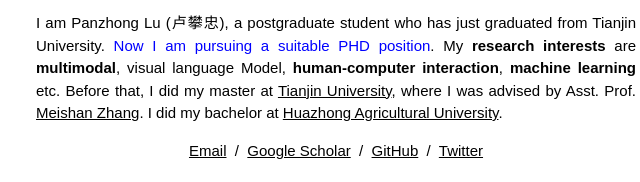
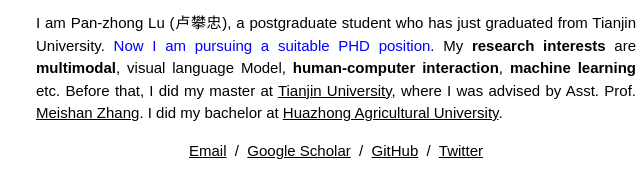
Before and after one commit to nlpz127/HomePage, a plain HTML site: page index.html in a window 1280 px wide. Shown: the part 419-601 px from the top of the page, 379-1019 px from the left. Drawn offline with Linux system fonts and the light colour scheme; a script that the page names is missing.

Commit message:
pan-zhong

```diff
--- a/index.html
+++ b/index.html
@@ -66,7 +66,7 @@
   <h1>Panzhong Lu</h1>
 
   <p class="w3-justify" style="width:100%;border:0px;border-spacing:0px;border-collapse:separate;margin-right:auto;margin-left:auto;max-width:600px">
-    I am Panzhong Lu (卢攀忠), a postgraduate student who has just graduated from Tianjin University. <font color="#0000FF">Now I am pursuing a suitable PHD position</font>. My <b>research interests</b> are <b>multimodal</b>, visual language Model, <b>human-computer interaction</b>, <b>machine learning</b> etc. Before that, I did my master at <a href="https://www.pku.edu.cn/">Tianjin University</a>, where I was advised by Asst. Prof. <a href="https://scholar.google.com/citations?user=k-chMpIAAAAJ&hl=en">Meishan Zhang</a></a>. I did my bachelor at <a href="http://www.hzau.edu.cn/en/HOME.htm">Huazhong Agricultural University</a>.
+    I am Pan-zhong Lu (卢攀忠), a postgraduate student who has just graduated from Tianjin University. <font color="#0000FF">Now I am pursuing a suitable PHD position</font>. My <b>research interests</b> are <b>multimodal</b>, visual language Model, <b>human-computer interaction</b>, <b>machine learning</b> etc. Before that, I did my master at <a href="https://www.pku.edu.cn/">Tianjin University</a>, where I was advised by Asst. Prof. <a href="https://scholar.google.com/citations?user=k-chMpIAAAAJ&hl=en">Meishan Zhang</a></a>. I did my bachelor at <a href="http://www.hzau.edu.cn/en/HOME.htm">Huazhong Agricultural University</a>.
   </p>
 
   <p class="w3-center">
```
